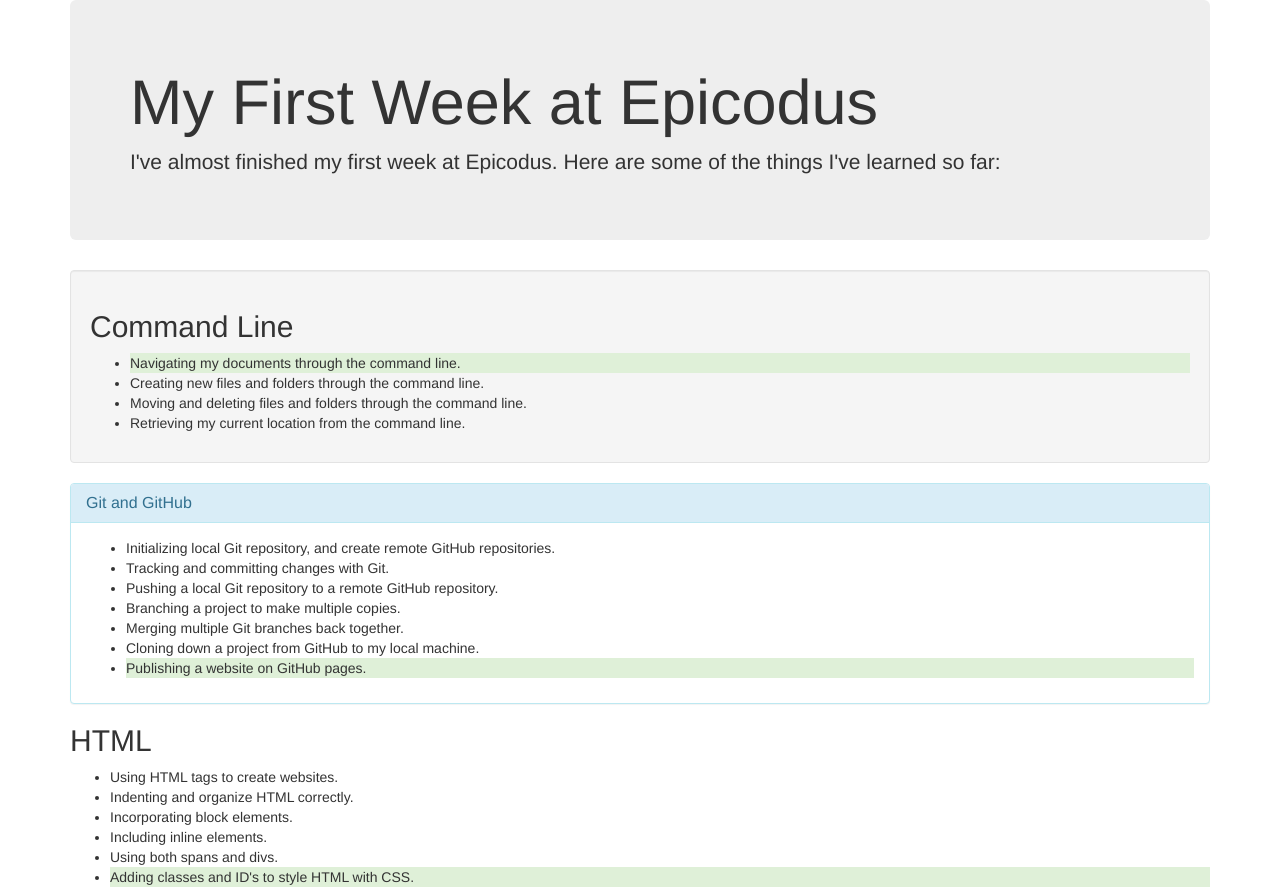
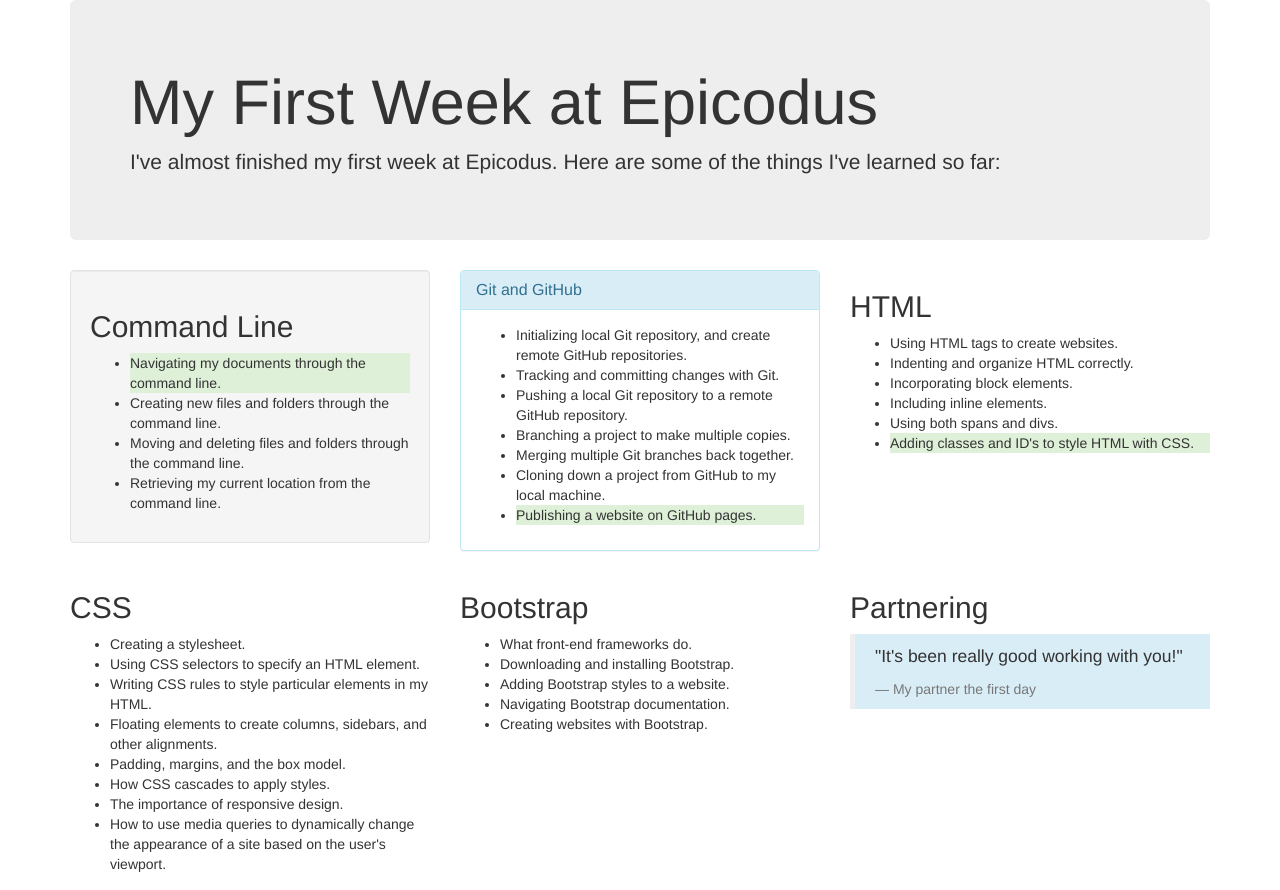
Before and after one commit to MeriaThomas/week-in-review, a plain HTML site: page index.html in a window 1280 px wide. Shown: the top 890 px of the page. Drawn offline with nearby package versions, Linux system fonts and the light colour scheme.

Commit message:
Added grid

```diff
--- a/index.html
+++ b/index.html
@@ -13,6 +13,8 @@
           I've almost finished my first week at Epicodus. Here are some of the things I've learned so far:
         </p>
       </div>
+  <div class="row">
+    <div class="col-md-4">
       <div class="well">
         <h2>Command Line</h2>
         <ul>
@@ -22,6 +24,8 @@
           <li>Retrieving my current location from the command line.</li>
         </ul>
       </div>
+    </div>
+    <div class="col-md-4">
     <div class="panel panel-info">
       <div class="panel-heading">
         <h2 class="panel-title">Git and GitHub</h2>
@@ -38,6 +42,8 @@
         </ul>
       </div>
     </div>
+    </div>
+    <div class="col-md-4">
       <h2>HTML</h2>
       <ul>
         <li>Using HTML tags to create websites.</li>
@@ -47,6 +53,10 @@
         <li>Using both spans and divs.</li>
         <li class="bg-success">Adding classes and ID's to style HTML with CSS.</li>
       </ul>
+    </div>
+  </div>
+    <div class="row">
+      <div class="col-md-4">
       <h2>CSS</h2>
       <ul>
         <li>Creating a stylesheet.</li>
@@ -58,6 +68,8 @@
         <li>The importance of responsive design.</li>
         <li>How to use media queries to dynamically change the appearance of a site based on the user's viewport.</li>
       </ul>
+    </div>
+    <div class="col-md-4">
       <h2>Bootstrap</h2>
       <ul>
         <li>What front-end frameworks do.</li>
@@ -66,11 +78,15 @@
         <li>Navigating Bootstrap documentation.</li>
         <li>Creating websites with Bootstrap.</li>
       </ul>
+    </div>
+    <div class="col-md-4">
       <h2>Partnering</h2>
       <blockquote class="bg-info">
         <p>"It's been really good working with you!"</p>
         <footer>My partner the first day</footer>
       </blockquote>
     </div>
+  </div>
+</div>
   </body>
 </html>
```
Lines whose indentation alone changed are shown as unchanged.
